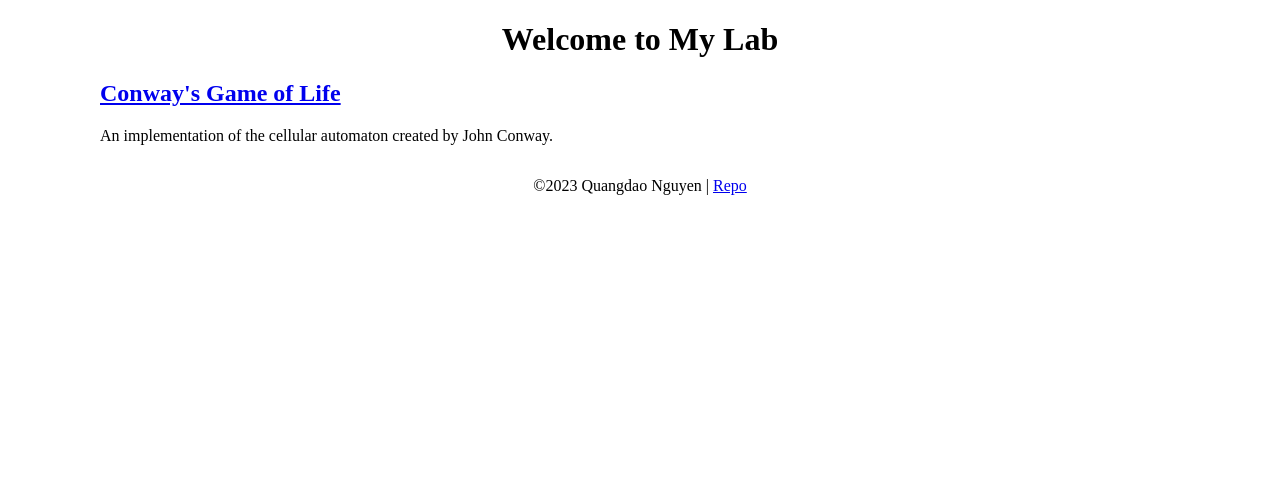
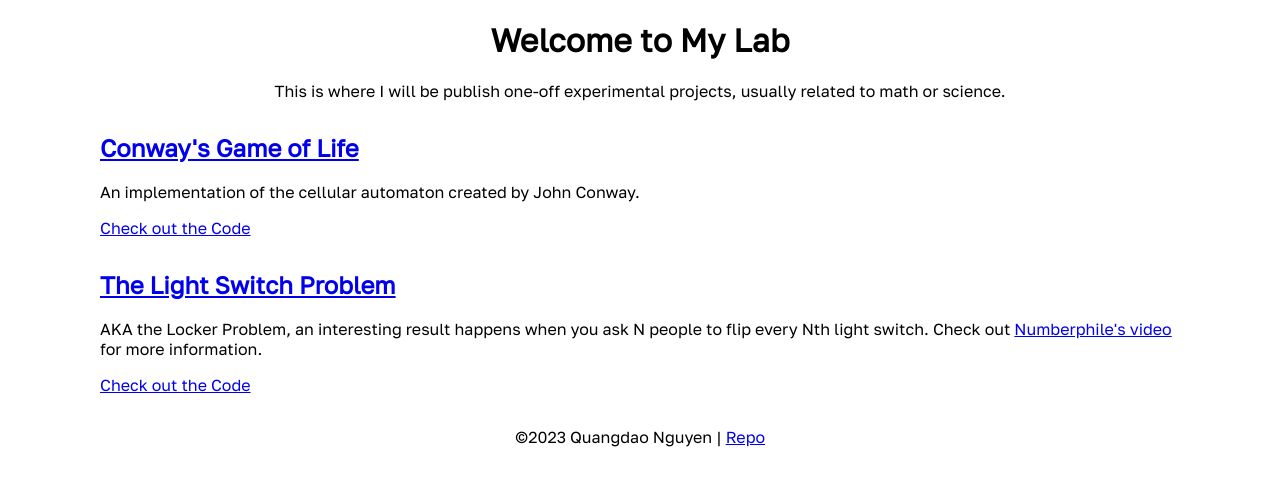
Before and after one commit to quangdaon/lab, a SvelteKit app: page / in a window 1280 px wide. Shown: the top 486 px of the page. Built offline with nearby package versions, Linux system fonts and the light colour scheme.

Commit message:
Add light switch problem

```diff
--- a/data/apps.yaml
+++ b/data/apps.yaml
@@ -4,3 +4,10 @@
   repo: https://github.com/quangdaon/game-of-life
   path: game-of-life
   netlifyId: cozy-pixie-d75bc2
+
+- name: The Light Switch Problem
+  description: |
+    AKA the Locker Problem, an interesting result happens when you ask N people to flip every Nth light switch. Check out <a href="https://www.youtube.com/watch?v=-UBDRX6bk-A" target="_blank" rel="noreferrer">Numberphile's video</a> for more information.
+  repo: https://github.com/quangdaon/light-switch-problem
+  path: light-switch-problem
+  netlifyId: resilient-cheesecake-d0fc32
--- a/src/routes/+page.svelte
+++ b/src/routes/+page.svelte
@@ -7,6 +7,10 @@
 <main class="container">
 	<header class="intro">
 		<h1>Welcome to My Lab</h1>
+		<p>
+			This is where I will be publish one-off experimental projects, usually related to math or
+			science.
+		</p>
 	</header>
 
 	<section class="apps">
@@ -15,7 +19,8 @@
 				<h2>
 					<a rel="external" href="/{app.path}">{app.name}</a>
 				</h2>
-				<p>{app.description}</p>
+				<p>{@html app.description}</p>
+				<p><a href={app.repo} target="_blank" rel="noreferrer">Check out the Code</a></p>
 			</article>
 		{/each}
 	</section>
@@ -27,13 +32,19 @@
 </main>
 
 <style>
+	@import url('https://fonts.googleapis.com/css2?family=Golos+Text&display=swap');
 	:global(body) {
 		margin: 0;
+		font-family: 'Golos Text', sans-serif;
 	}
 
 	.container {
 		max-width: 1080px;
 		margin: auto;
+	}
+
+	.app {
+		margin: 2em 0;
 	}
 
 	.intro {
```
